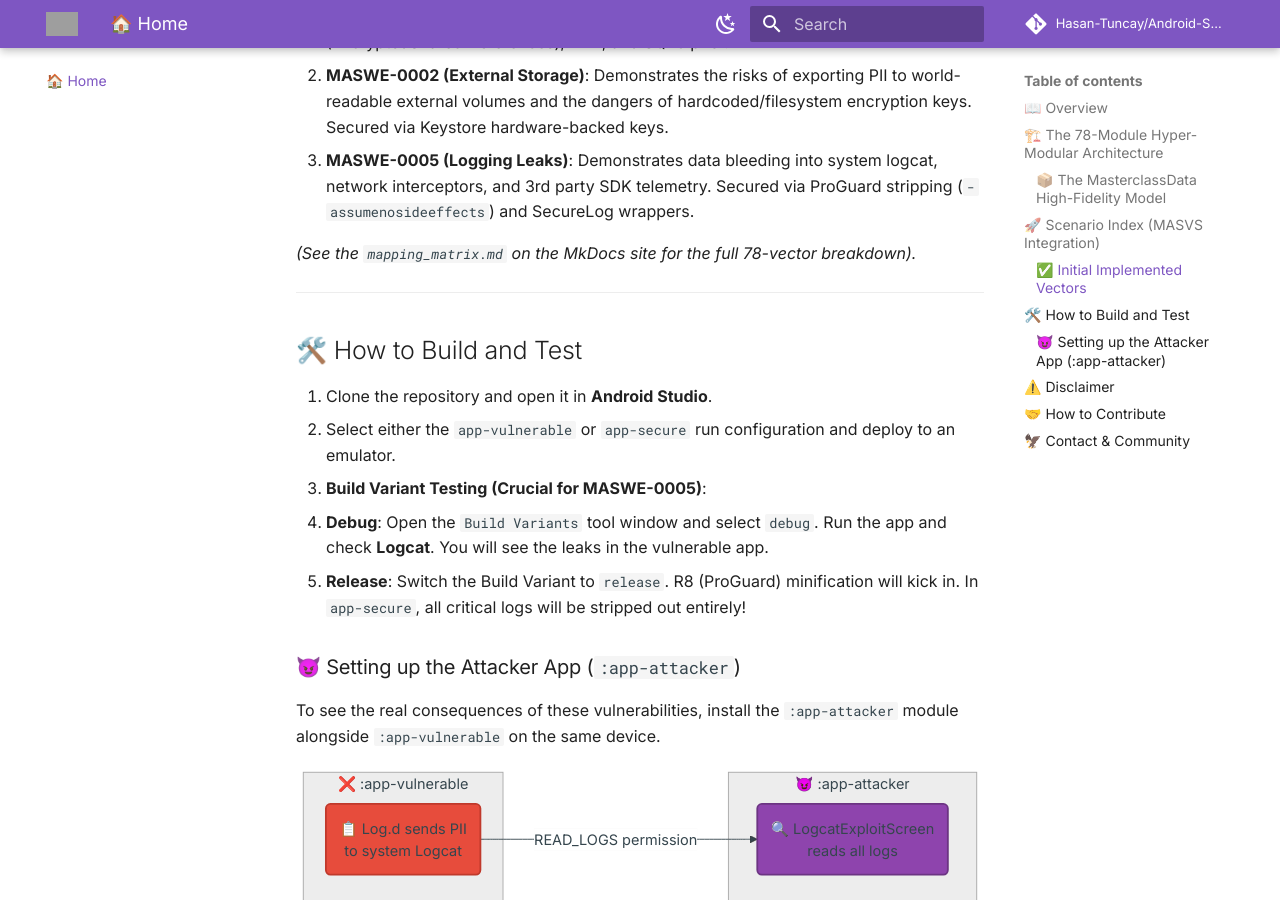
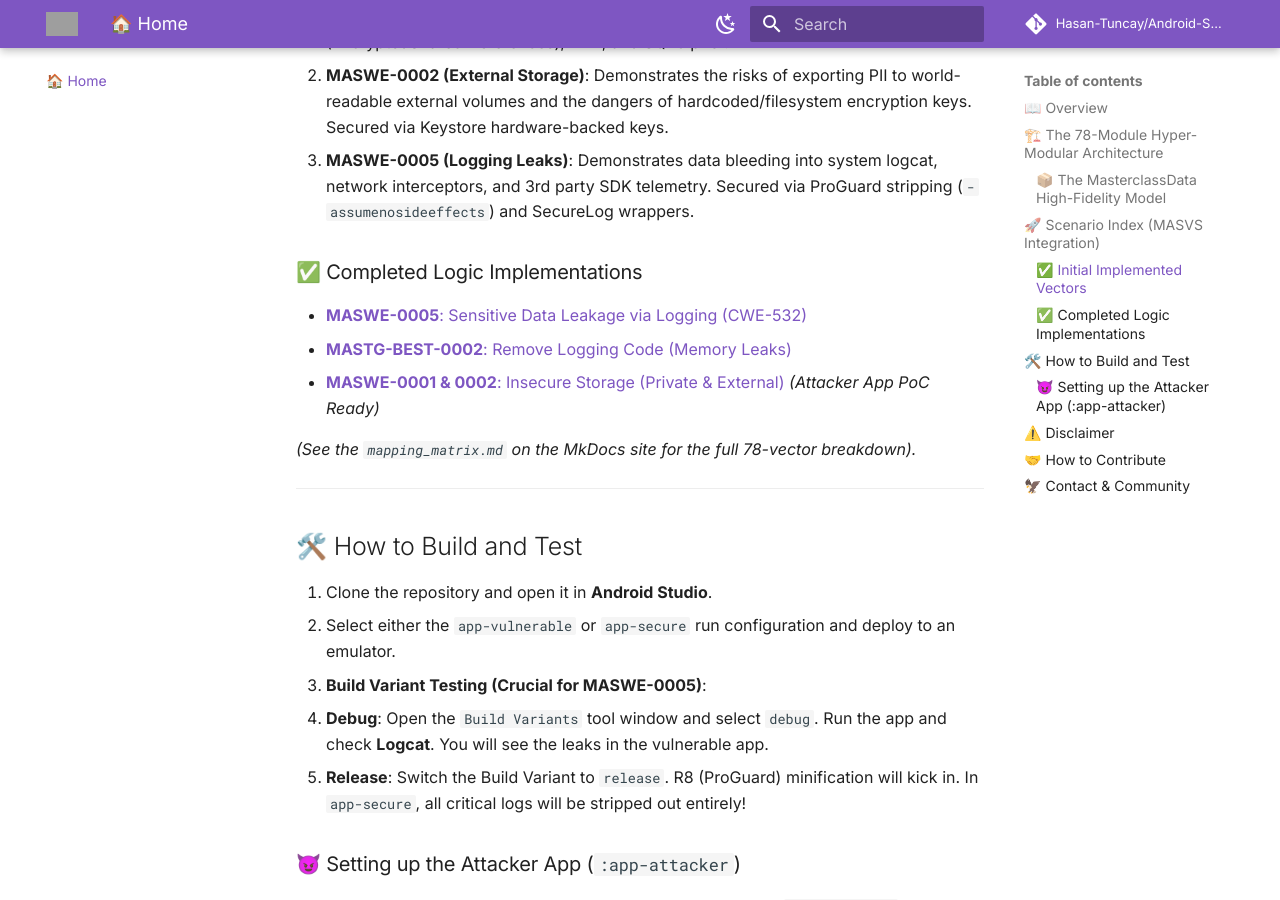
Before and after one commit to Hasan-Tuncay/Android-Security-Masterclass, an MkDocs documentation site: the page built from docs/index.md, in a window 1280 px wide and 900 px high, scrolled down 3499 px. Built offline with MkDocs 1.6.1 and Material for MkDocs 9.7.7, drawn with Linux system fonts in a browser that asks for light colours; comment, search, counter and statistics services are not loaded; grey boxes are pictures that could not be loaded.

Commit message:
docs: fully correct MASWE labels and indexes

```diff
--- a/docs/index.md
+++ b/docs/index.md
@@ -100,6 +100,11 @@ The following modules have their business logic and attack/defense simulations f
 2. **MASWE-0002 (External Storage)**: Demonstrates the risks of exporting PII to world-readable external volumes and the dangers of hardcoded/filesystem encryption keys. Secured via Keystore hardware-backed keys.
 3. **MASWE-0005 (Logging Leaks)**: Demonstrates data bleeding into system logcat, network interceptors, and 3rd party SDK telemetry. Secured via ProGuard stripping (`-assumenosideeffects`) and SecureLog wrappers.
 
+### ✅ Completed Logic Implementations
+- [**MASWE-0005**: Sensitive Data Leakage via Logging (CWE-532)](maswe/MASVS-STORAGE/maswe_005/MASWE-0005-Logging-Leaks.md)
+- [**MASTG-BEST-0002**: Remove Logging Code (Memory Leaks)](mastg-best/MASTG-BEST-0002-ProGuard.md)
+- [**MASWE-0001 & 0002**: Insecure Storage (Private & External)](maswe/MASVS-STORAGE/maswe_002/MASWE-0002-Insecure-Storage.md) *(Attacker App PoC Ready)*
+
 *(See the `mapping_matrix.md` on the MkDocs site for the full 78-vector breakdown).*
 
 ---
```
Also changed, not shown: README.md (+5 -0 lines).
